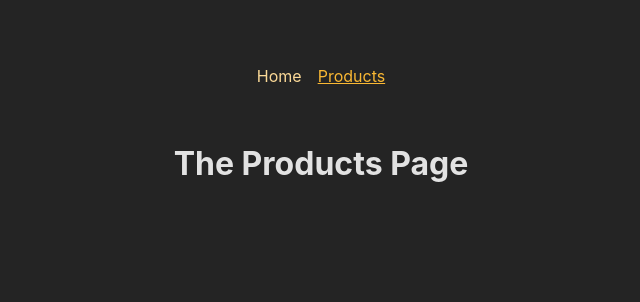
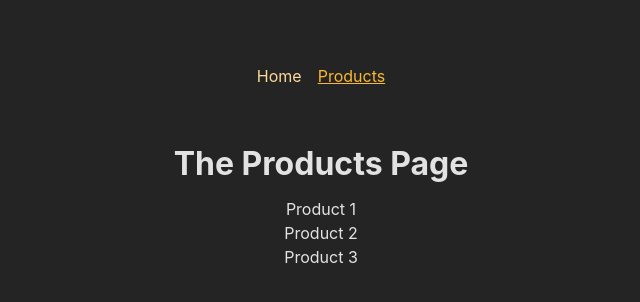
Before and after one commit to Kasia1781/React_Router, a React (Vite) app: page /products in a window 1280 px wide. Shown: the top 302 px of the page, without its empty margins (319-959 px from the left). Built offline with nearby package versions, Linux system fonts and the light colour scheme.

Commit message:
added list of products

```diff
--- a/src/pages/Products.tsx
+++ b/src/pages/Products.tsx
@@ -1,3 +1,12 @@
 export default function Products() {
-	return <h1>The Products Page</h1>;
+	return (
+		<>
+			<h1>The Products Page</h1>
+			<ul>
+				<li>Product 1</li>
+				<li>Product 2</li>
+				<li>Product 3</li>
+			</ul>
+		</>
+	);
 }
```
